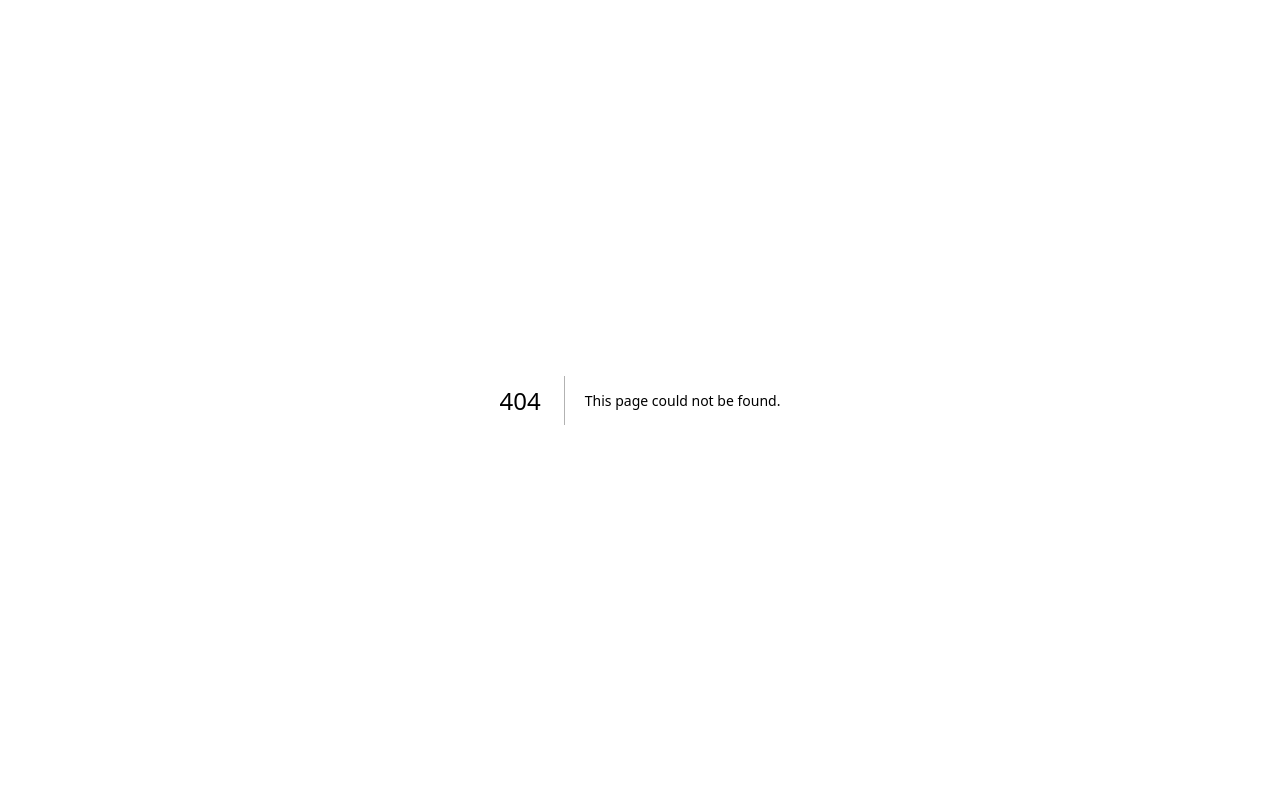
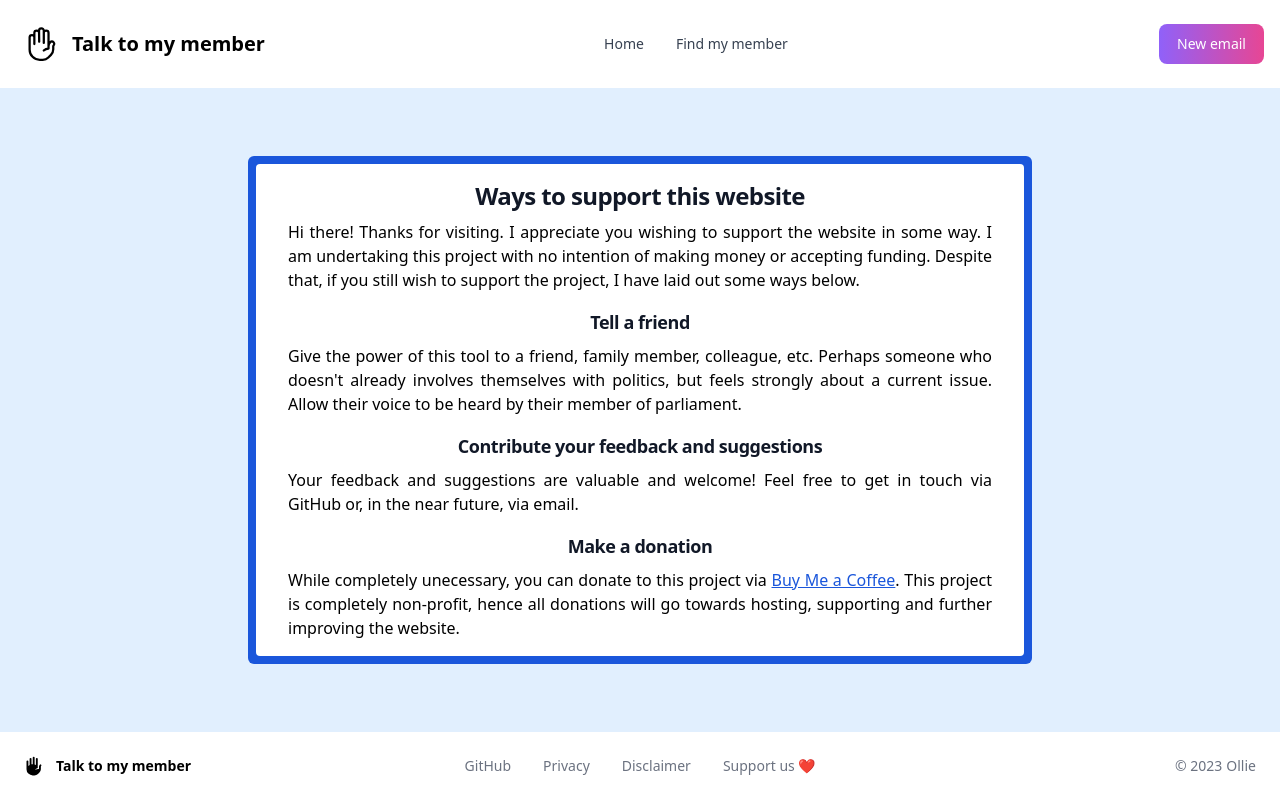
Before and after one commit to ollierwoodman/talk_to_my_member, a Next.js app: page /support-us in a window 1280 px wide. Before the commit this address had no page. Built offline with nearby package versions, Linux system fonts and the light colour scheme.

Commit message:
improved static content pages

```diff
--- a/src/components/Footer.js
+++ b/src/components/Footer.js
@@ -11,22 +11,23 @@ export default function Footer() {
             viewBox="0 0 24 24"
             fill="currentColor"
             className="mr-3 w-5 h-5"
-            alt="Talk to your member logo"
+            alt="Talk to my member logo"
           >
             <path d="M10.5 1.875a1.125 1.125 0 012.25 0v8.219c.517.162 1.02.382 1.5.659V3.375a1.125 1.125 0 012.25 0v10.937a4.505 4.505 0 00-3.25 2.373 8.963 8.963 0 014-.935A.75.75 0 0018 15v-2.266a3.368 3.368 0 01.988-2.37 1.125 1.125 0 011.591 1.59 1.118 1.118 0 00-.329.79v3.006h-.005a6 6 0 01-1.752 4.007l-1.736 1.736a6 6 0 01-4.242 1.757H10.5a7.5 7.5 0 01-7.5-7.5V6.375a1.125 1.125 0 012.25 0v5.519c.46-.452.965-.832 1.5-1.141V3.375a1.125 1.125 0 012.25 0v6.526c.495-.1.997-.151 1.5-.151V1.875z" />
           </svg>
-          <span className="self-center whitespace-nowrap text-md lg:text-sm font-semibold dark:text-white">Talk to your member</span>
+          <span className="self-center whitespace-nowrap text-md lg:text-sm font-semibold dark:text-white">Talk to my member</span>
         </Navbar.Brand>
       </div>
       <div className="justify-self-center lg:justify-self-center">
         <FlowbiteFooter.LinkGroup className="flex flex-col gap-2 lg:flex-row justify-center text-center">
-          <FlowbiteFooter.Link href="https://github.com/ollierwoodman/talk_to_my_member">Github</FlowbiteFooter.Link>
+          <FlowbiteFooter.Link href="https://github.com/ollierwoodman/talk_to_my_member">GitHub</FlowbiteFooter.Link>
           <FlowbiteFooter.Link href="/privacy">Privacy</FlowbiteFooter.Link>
           <FlowbiteFooter.Link href="/disclaimer">Disclaimer</FlowbiteFooter.Link>
+          <FlowbiteFooter.Link href="/support-us">Support us ❤️</FlowbiteFooter.Link>
         </FlowbiteFooter.LinkGroup>
       </div>
       <div className="justify-self-center lg:justify-self-end">
-        <FlowbiteFooter.Copyright className="" by="Ollie Woodman" year={new Date().getFullYear()} />
+        <FlowbiteFooter.Copyright className="" by="Ollie" year={new Date().getFullYear()} />
       </div>
     </footer>
   );
--- a/src/components/HeadTag.js
+++ b/src/components/HeadTag.js
@@ -4,7 +4,7 @@ export default function HeadTag({title}) {
   return (
     <>
       <Head>
-        <title>{`${title} | Talk to your member`}</title>
+        <title>{`${title} | Talk to my member`}</title>
         <meta name="description" content="A website to help you talk to your electorate representative MP about issues that matter to you" />
         <meta name="viewport" content="width=device-width, initial-scale=1" />
         <link rel="icon" href="/favicon.ico" />
--- a/src/components/Header.js
+++ b/src/components/Header.js
@@ -8,7 +8,7 @@ export default function Header({ path }) {
           <svg xmlns="http://www.w3.org/2000/svg" fill="none" viewBox="0 0 24 24" strokeWidth={1.5} stroke="currentColor" className="mr-3 w-9 h-9">
             <path strokeLinecap="round" strokeLinejoin="round" d="M10.05 4.575a1.575 1.575 0 10-3.15 0v3m3.15-3v-1.5a1.575 1.575 0 013.15 0v1.5m-3.15 0l.075 5.925m3.075.75V4.575m0 0a1.575 1.575 0 013.15 0V15M6.9 7.575a1.575 1.575 0 10-3.15 0v8.175a6.75 6.75 0 006.75 6.75h2.018a5.25 5.25 0 003.712-1.538l1.732-1.732a5.25 5.25 0 001.538-3.712l.003-2.024a.668.668 0 01.198-.471 1.575 1.575 0 10-2.228-2.228 3.818 3.818 0 00-1.12 2.687M6.9 7.575V12m6.27 4.318A4.49 4.49 0 0116.35 15m.002 0h-.002" />
           </svg>
-          <span className="self-center whitespace-nowrap text-xl font-semibold dark:text-white">Talk to your member</span>
+          <span className="self-center whitespace-nowrap text-xl font-semibold dark:text-white">Talk to my member</span>
         </Navbar.Brand>
         <div className={path === '/new/email' ? "flex" : "flex md:order-2"}>
           <Button href="/new/email"
--- a/src/pages/disclaimer.js
+++ b/src/pages/disclaimer.js
@@ -8,9 +8,9 @@ export default function Disclaimer() {
       <HeadTag title="Disclaimer" />
       <div className='min-h-screen flex flex-col'>
         <Header />
-        <div className='flex flex-wrap flex-1 justify-center items-center bg-purple-100 px-4 py-4 lg:px-32'>
-          <div class="rounded-md bg-gradient-to-r from-pink-500 to-purple-500 p-2">
-            <div class="h-full max-w-xl bg-white py-4 px-8 rounded">
+        <div className='flex flex-wrap flex-1 justify-center items-center bg-blue-100 px-4 py-4 lg:px-32'>
+          <div class="rounded-md bg-blue-700 p-2">
+            <div class="h-full max-w-3xl bg-white py-4 px-8 rounded">
               <h5 className="text-2xl mb-2 font-bold text-center tracking-tight text-gray-900 dark:text-white">
                 Disclaimer
               </h5>
--- a/src/pages/index.js
+++ b/src/pages/index.js
@@ -6,11 +6,11 @@ import HeadTag from '@/components/HeadTag'
 export default function Home() {
   return (
     <>
-      <HeadTag title="home" />
+      <HeadTag title="Home" />
       <div className='min-h-screen flex flex-col'>
         <Header path="/" />
-        <div className='flex flex-wrap flex-1 justify-center items-center px-4 py-4 lg:px-32'>
-          <div class="max-w-xl rounded-md bg-gradient-to-r from-pink-500 to-purple-500 p-2">
+        <div className='flex flex-wrap flex-1 bg-blue-100 justify-center items-center px-4 py-4 lg:px-32'>
+          <div class="max-w-5xl rounded-md bg-blue-700 p-2">
             <div class="h-full w-full bg-purple-100 rounded">
               <Image src='/img/house_of_reps.jpg' className='rounded' alt='Australian house of representatives' width="1000" height="1000" />
             </div>
--- a/src/pages/privacy.js
+++ b/src/pages/privacy.js
@@ -10,16 +10,16 @@ export default function Privacy() {
       <HeadTag title="Privacy" />
       <div className='min-h-screen flex flex-col'>
         <Header />
-        <div className='flex flex-wrap flex-1 justify-center items-center bg-purple-100 px-4 py-4 lg:px-32'>
-          <div class="rounded-md bg-gradient-to-r from-pink-500 to-purple-500 p-2">
-            <div class="h-full max-w-xl bg-white py-4 px-8 rounded">
+        <div className='flex flex-wrap flex-1 justify-center items-center bg-blue-100 px-4 py-4 lg:px-32'>
+          <div class="rounded-md bg-blue-700 p-2">
+            <div class="h-full max-w-3xl bg-white py-4 px-8 rounded">
               <h5 className="text-2xl mb-2 font-bold text-center tracking-tight text-gray-900 dark:text-white">
                 Privacy
               </h5>
               <p className='text-justify'>
                 In order for this website to provide the features that it does, some of the data you enter will be shared with third parties (i.e. <Link href="http://openai.com">OpenAI</Link>, <Link href="http://saveourmedicare.com.au">SaveOurMedicare.com.au</Link>). This data is sent anonymously and hence cannot be traced back to you.
                 <br/><br/>
-                Speaking in specifics - your postcode, should you choose to enter it, is shared with <Link href="http://saveourmedicare.com.au">SaveOurMedicare.com.au</Link>, while the name of the policy that you enter and whether you entered 'for' or 'against' is sent to <Link href="http://openai.com">OpenAI</Link>. Any other details that you enter (e.g. full name, address) is not transmitted away from your device and hence isn't stored by us or shared with any third parties.
+                Speaking in specific terms - your postcode, should you choose to enter it, is shared with <Link href="http://saveourmedicare.com.au">SaveOurMedicare.com.au</Link>, while the name of the policy that you enter and whether you entered 'for' or 'against' is sent to <Link href="http://openai.com">OpenAI</Link>. Any other details that you enter (e.g. full name, address) are not transmitted away from your device and hence isn't stored by us or shared with any third parties.
               </p>
             </div>
           </div>
--- /dev/null
+++ b/src/pages/support-us.js
@@ -0,0 +1,46 @@
+import Header from '@/components/Header'
+import Footer from '@/components/Footer'
+import HeadTag from '@/components/HeadTag'
+import Link from 'next/link'
+
+export default function SupportUs() {
+  return (
+    <>
+      <HeadTag title="Support us" />
+      <div className='min-h-screen flex flex-col'>
+        <Header />
+        <div className='flex flex-wrap flex-1 justify-center items-center bg-blue-100 px-4 py-4 lg:px-32'>
+          <div class="rounded-md bg-blue-700 p-2">
+            <div class="h-full max-w-3xl bg-white py-4 px-8 rounded">
+              <h5 className="text-2xl mb-2 font-bold text-center tracking-tight text-gray-900 dark:text-white">
+                Ways to support this website
+              </h5>
+              <p className='text-justify'>
+                Hi there! Thanks for visiting. I appreciate you wishing to support the website in some way. I am undertaking this project with no intention of making money or accepting funding. Despite that, if you still wish to support the project, I have laid out some ways below.
+              </p>
+              <h5 className="text-lg mb-2 mt-4 font-bold text-center tracking-tight text-gray-900 dark:text-white">
+                Tell a friend
+              </h5>
+              <p className='text-justify'>
+                Give the power of this tool to a friend, family member, colleague, etc. Perhaps someone who doesn't already involves themselves with politics, but feels strongly about a current issue. Allow their voice to be heard by their member of parliament.
+              </p>
+              <h5 className="text-lg mb-2 mt-4 font-bold text-center tracking-tight text-gray-900 dark:text-white">
+                Contribute your feedback and suggestions
+              </h5>
+              <p className='text-justify'>
+                Your feedback and suggestions are valuable and welcome! Feel free to get in touch via GitHub or, in the near future, via email.
+              </p>
+              <h5 className="text-lg mb-2 mt-4 font-bold text-center tracking-tight text-gray-900 dark:text-white">
+                Make a donation
+              </h5>
+              <p className='text-justify'>
+                While completely unecessary, you can donate to this project via <Link className="underline text-blue-700" href={'https://www.buymeacoffee.com/ooodman'}>Buy Me a Coffee</Link>. This project is completely non-profit, hence all donations will go towards hosting, supporting and further improving the website.
+              </p>
+            </div>
+          </div>
+        </div>
+        <Footer className="" />
+      </div>
+    </>
+  )
+}
```
